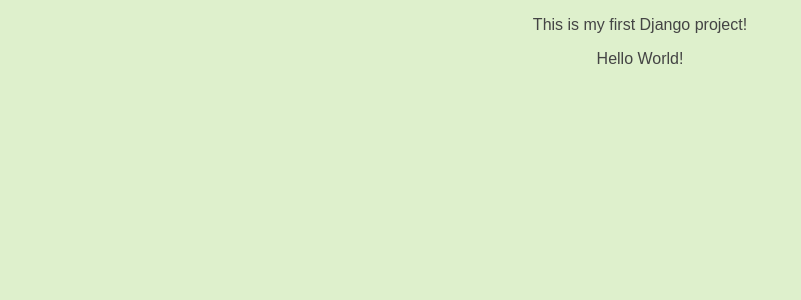
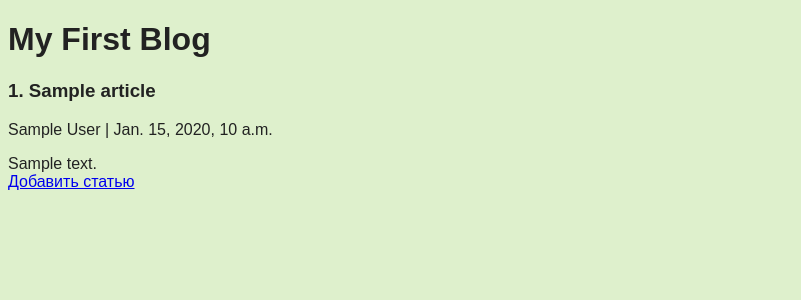
Before and after one commit to sadfalcon/homework_43, a Django app: page / in a window 1280 px wide. Shown: the top 300 px of the page, without its empty margins (0-801 px from the left). Run offline with Django 3.2, Linux system fonts and the light colour scheme; tables that the repository leaves empty hold one stand-in row (values such as "Sample post").

Commit message:
добавлен вывод статей на главную

```diff
--- a/source/webapp/templates/index.html
+++ b/source/webapp/templates/index.html
@@ -8,24 +8,19 @@
     <meta http-equiv="X-UA-Compatible" content="ie=edge">
     <title>Hello</title>
     <link rel="stylesheet" href="{% static "css/style.css" %}">
-    <style type="text/css">
-        body {
-            font-family: Arial, sans-serif;
-            font-size: 16px;
-            color: #444444;
-        }
-        .container {
-            margin: 0 auto;
-            width: 100%;
-            max-width: 900px;
-            text-align: center;
-        }
-    </style>
 </head>
 <body>
 <div class="container">
-    <p>This is my first Django project!</p>
-    <p>Hello World!</p>
+    <h1> My First Blog</h1>
+    {% for article in articles %}
+    <h3>{{ article.pk }}. {{ article.title }}</h3>
+        <p>{{ article.author }} | {{ article.created_at }}</p>
+       <div> {{ article.text }}</div>
+
+    {% endfor %}
+<a href="/articles/add/">Добавить статью</a>
+
+
 </div>
 </body>
 </html>
--- a/source/webapp/views.py
+++ b/source/webapp/views.py
@@ -1,7 +1,12 @@
 from django.shortcuts import render
+from webapp.models import Article
 
 def index_view(request):
-    return render(request, 'index.html')
+    data = Article.objects.all()
+
+    return render(request, 'index.html', context={
+        'articles': data
+    })
 # Create your views here.
 
 def article_create_view(request):
```
